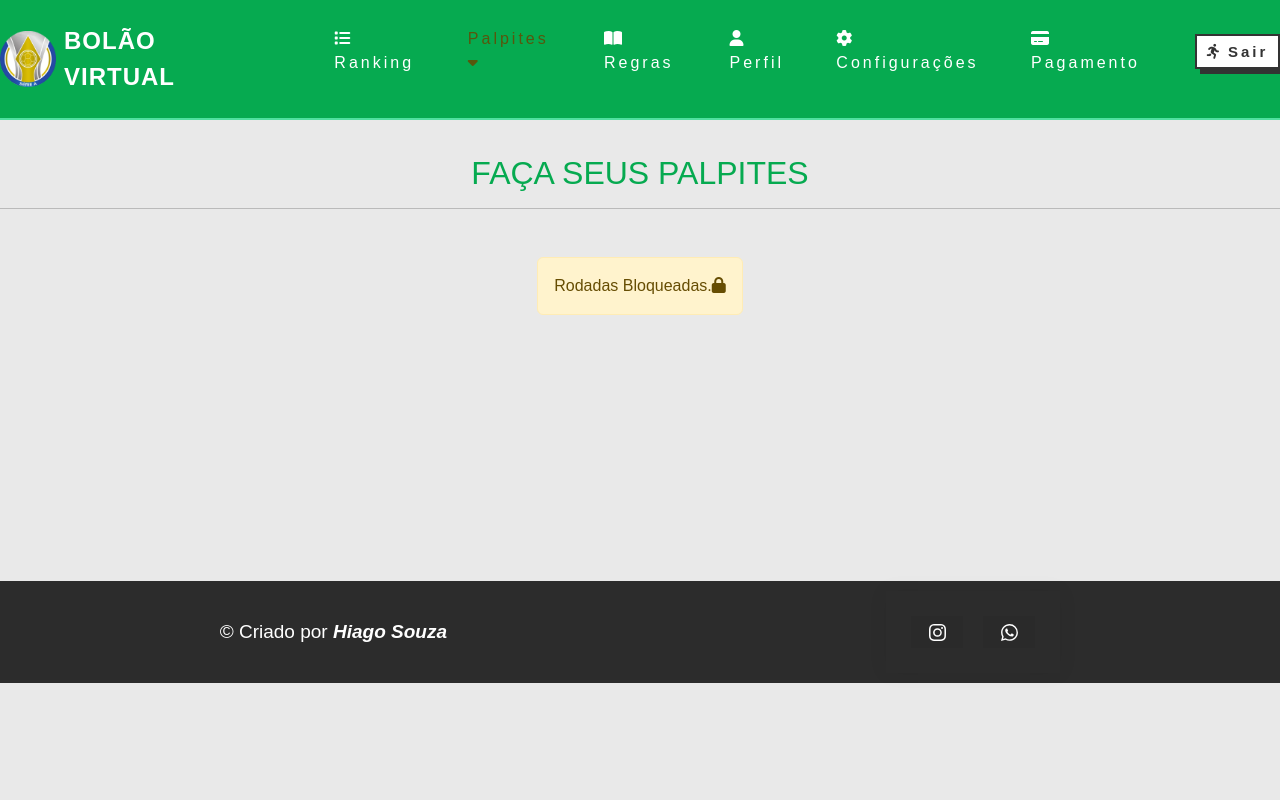
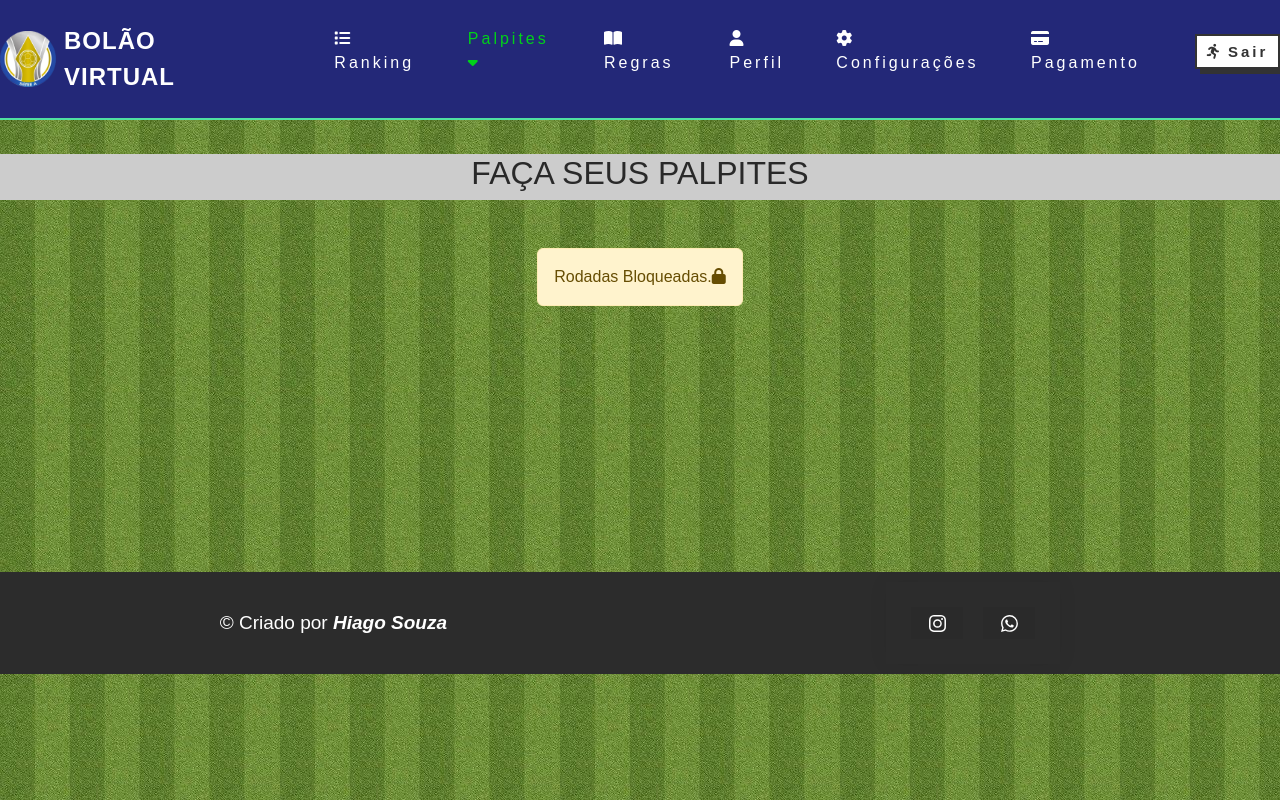
Before and after one commit to hiagospencer/bolao_virtual_oficial, a Django app: page /palpites in a window 1280 px wide. Run offline with Django 5.2, Linux system fonts and the light colour scheme; the visitor is signed in with stand-in values (Sample User, id 1); data comes from the database, SQL or seed files in the repository; data that the repository does not hold is empty; some libraries are stand-ins or nearby versions; some web fonts are replaced.

Commit message:
finalizado o site

```diff
--- a/bolao/templates/pagamento_bolao.html
+++ b/bolao/templates/pagamento_bolao.html
@@ -1,6 +1,6 @@
 {% extends 'auxiliar/base.html' %} {% load static %} {% block title %} Bolão | Pagamento {% endblock%} {% block body %}
 
-<section class="regras" style="z-index: -1;">
+<section class="regras" style="z-index: -1; background-color: #fff; width: 70%; padding: 3%;">
 
     {% if bloquear.bloquear_pagamento  %}
         <div class="text-center" style="margin-bottom: 150px;">
--- a/bolao/views.py
+++ b/bolao/views.py
@@ -16,11 +16,12 @@ from .api_mercadopago import criar_pagamento
 
 def homepage(request):
     if request.user.is_authenticated:
-        #TODO Retirar a tabela Pontuacacao e colocar a Classificacao
+        user = request.user
+        participante = Classificacao.objects.get(usuario__usuario=user)
         usuarios = Classificacao.objects.filter(usuario__pagamento=True).order_by('-pontos', '-placar_exato', '-vitorias', '-empates')
         # Itera sobre a classificação e atribui as posições
 
-        context = {'usuarios':usuarios}
+        context = {'usuarios':usuarios, "participante":participante}
         return render(request, 'index.html',context)
     else:
         usuarios = Classificacao.objects.filter(usuario__pagamento=True).order_by('-pontos', '-placar_exato', '-vitorias', '-empates')
--- a/static/css/style.css
+++ b/static/css/style.css
@@ -8,10 +8,12 @@
 
 body,
 html {
-  background: #e9e9e9;
+  /* background: #e9e9e9; */
+  background-image: url('../img/campo.jpg');
 }
 .active {
-  color: rgb(87, 87, 13) !important;
+  color: #00d119!important;
+
 }
 
 .sucesso {
@@ -98,7 +100,7 @@ a {
 }
 
 a:hover {
-  color: rgb(87, 87, 13) !important;
+  color: rgb(13, 207, 29) !important;
 }
 
 .header {
@@ -108,7 +110,7 @@ a:hover {
   display: flex;
   justify-content: space-around;
   align-items: center;
-  background-color: #06aa50;
+  background-color: #232878;
   border-bottom: 2px solid #50e0a0;
   height: 15vh;
   z-index: 999 !important;
@@ -145,7 +147,7 @@ a:hover {
 
 .dropdown-menu {
   position: absolute;
-  background-color: #06aa50;
+  background-color: #232878;
   box-shadow: 0 0 2px black;
   display: none;
   transition: 0.4s;
@@ -344,7 +346,11 @@ tr:hover {
   margin: 130px auto 30px auto;
   text-align: center;
   text-transform: uppercase;
-  color: #06aa50;
+  color: #292929;
+  background-color: #ccc;
+  display: flex;
+  align-items: center;
+  justify-content: center;
   font-family: Verdana, Geneva, Tahoma, sans-serif;
 }
 
@@ -489,7 +495,9 @@ form {
 
 .configuracoes {
   margin: 130px auto auto auto;
-  padding: 0 2%;
+  width: 70%;
+  padding: 2%;
+  background-color: #fff;
 }
 
 /* ========================== fim da Página Configurações ====================== */
@@ -742,7 +750,7 @@ hr {
     right: 0;
     width: 50vw;
     height: 92vh;
-    background-color: #06aa50;
+    background-color: #232878;
     flex-direction: column;
     align-items: center;
     transform: translateX(100%);
@@ -761,7 +769,7 @@ hr {
   .dropdown-menu {
     position: absolute;
     right: 0.2%;
-    background-color: #12c161;
+    background-color: #232878;
     box-shadow: 0 0 2px black;
     display: none;
     transition: 0.4s;
```
Also changed, not shown: bolao/templates/index.html (+41 -2 lines), bolao/templates/perfil.html (+5 -5 lines), static/img/campo.jpg (added).
